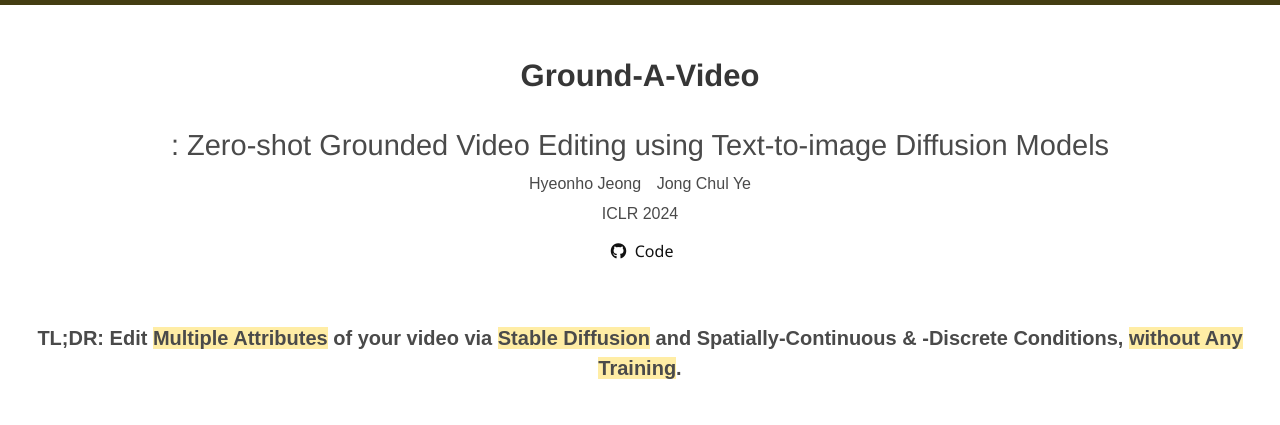
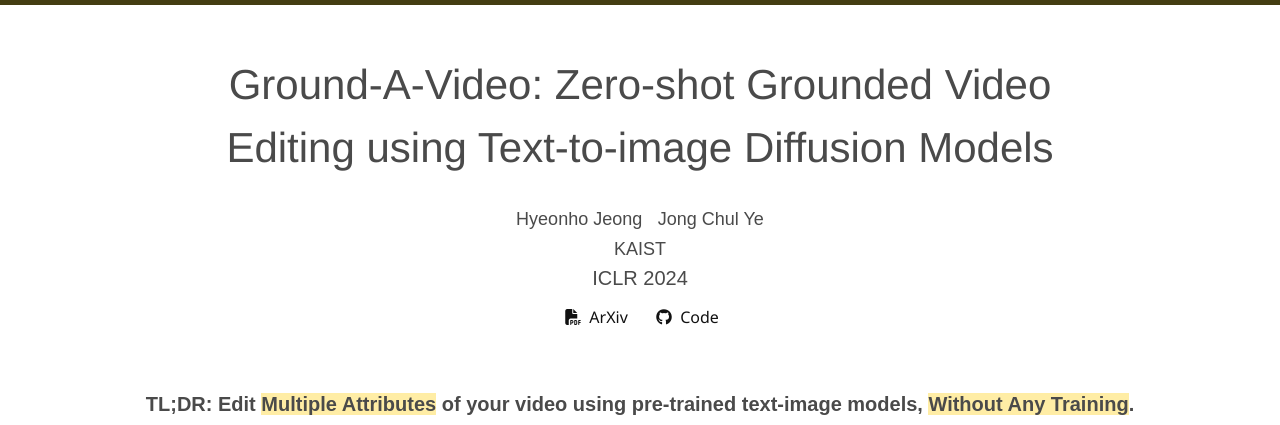
Before and after one commit to Ground-A-Video/Ground-A-Video.github.io, a plain HTML site: page index.html in a window 1280 px wide. Shown: the top 425 px of the page. Drawn offline with nearby package versions, Linux system fonts and the light colour scheme; some packages are replaced by stand-ins of ours; grey boxes are pictures that could not be loaded; some icons are missing; a web font is replaced by a local one.

Commit message:
Add files via upload

```diff
--- a/index.html
+++ b/index.html
@@ -61,28 +61,31 @@
       <div class="container is-max-desktop">
         <div class="columns is-centered">
           <div class="column has-text-centered">
-            <h1 class="xtitle is-1 publication-title" style="font-size: 31px;"><strong>Ground-A-Video</strong></h1><br>
-            <h2 class="xtitle is-1 publication-title" style="font-size: 29px;">: Zero-shot Grounded Video Editing using Text-to-image Diffusion Models</h2>
+            <h1 class="xtitle is-1 publication-title" style="font-size: 42px;">Ground-A-Video: Zero-shot Grounded Video Editing using Text-to-image Diffusion Models</h1><br>
             <div class="is-size-5 publication-authors">
-        	<span class="author-block">Hyeonho Jeong<small></small></span>
-		<span class="author-block">Jong Chul Ye</span>
+              <span class="author-block" style="font-size: 18px;">
+                Hyeonho Jeong
+              </span>
+              <span class="author-block" style="font-size: 18px;">
+                Jong Chul Ye
+              </span>
             </div>
-            <!-- Institution & Conference -->
             <div class="is-size-5 publication-authors">
-                <span class="author-block">ICLR 2024</span>
-	    	<!--<span class="eql-cntrb"><a href="https://bispl.weebly.com/">BISPL</a>, Korea Advanced Institute of Science and Technology (KAIST)</span>-->
+              <span class="author-block" style="font-size: 18px;">KAIST</span>
+            </div>
+            <div class="is-size-5 publication-authors">
+              <span class="author-block" style="font-size: 20px;">ICLR 2024</span>
             </div>
             <div class="column has-text-centered">
               <div class="publication-links">
-                <!-- Arxiv PDF link -->
-                <!-- <span class="link-block">
-                  <a href="https://arxiv.org/pdf/<ARXIV PAPER ID>.pdf" target="_blank"class="external-link ">
+                <span class="link-block">
+                  <a href="https://arxiv.org/abs/2310.01107" target="_blank"class="external-link ">
                     <span class="icon">
                       <i class="fas fa-file-pdf"></i>
                     </span>
-                    <span>Paper</span>
+                    <span>ArXiv</span>
                   </a>
-                </span> -->
+                </span>
 
                 <!-- Supplementary PDF link -->
                 <!-- <span class="link-block">
@@ -126,8 +129,7 @@
 <div class="is-max-desktop">
 
 <div class="tldr">
-  TL;DR: Edit <span class="tldr highlight">Multiple Attributes</span> of your video via <span class="tldr highlight">Stable Diffusion</span>
-   and Spatially-Continuous &amp; -Discrete Conditions, <span class="tldr highlight">without Any Training</span>.
+  TL;DR: Edit <span class="tldr highlight">Multiple Attributes</span> of your video using pre-trained text-image models, <span class="tldr highlight">Without Any Training</span>.
 </div>
 
 <div class="marquee-wrapper">
@@ -1222,17 +1224,19 @@ End paper poster -->
 
 
 <!--BibTex citation -->
-  <!-- <section class="section" id="BibTeX">
+  <section class="section" id="BibTeX">
     <div class="container is-max-desktop content">
       <h2 class="title">BibTeX</h2>
-      <pre><code>@article{anonymous2023groundvideo,
-        title={Ground-A-Video: Zero-shot Gounded Video Editing using Text-to-image Diffusion Models},
-        author={anonymous},
-        year={2023},
-        journal={arXiv:anonymous},
-}</code></pre>
+      <pre style="border-radius: 20px;"><code>
+        @article{jeong2023ground,
+          title={Ground-A-Video: Zero-shot Grounded Video Editing using Text-to-image Diffusion Models},
+          author={Jeong, Hyeonho and Ye, Jong Chul},
+          journal={arXiv preprint arXiv:2310.01107},
+          year={2023}
+        }
+      </code></pre>
     </div>
-  </section> -->
+  </section>
 <!--End BibTex citation -->
 
 
```
